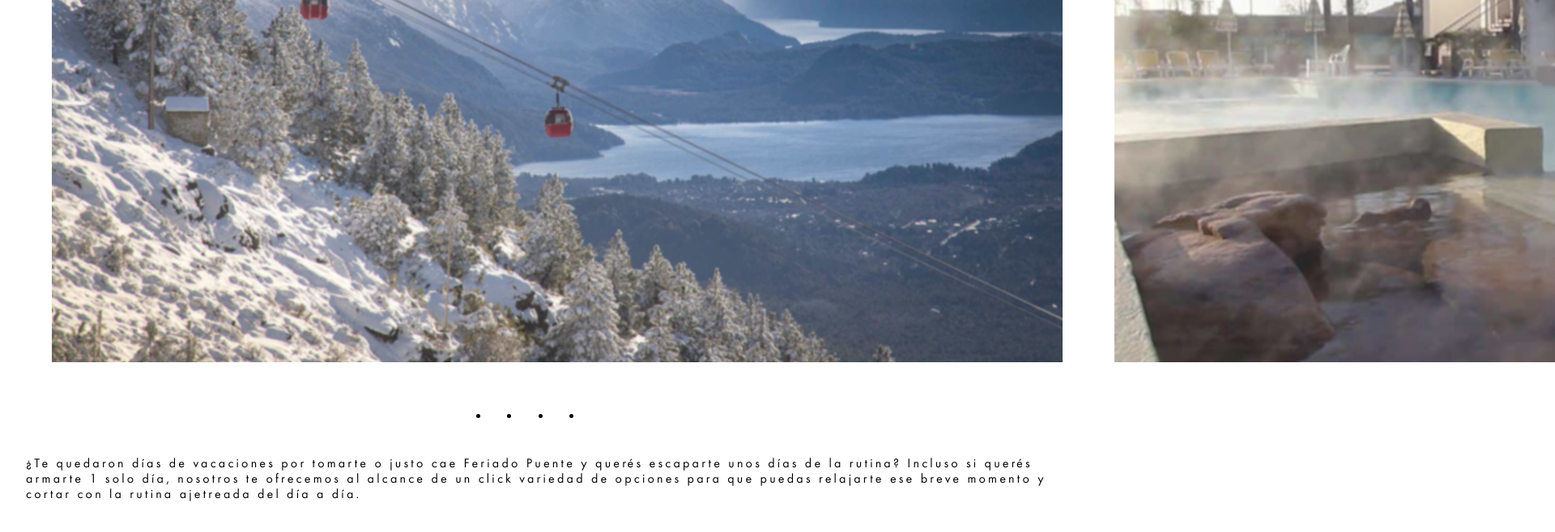
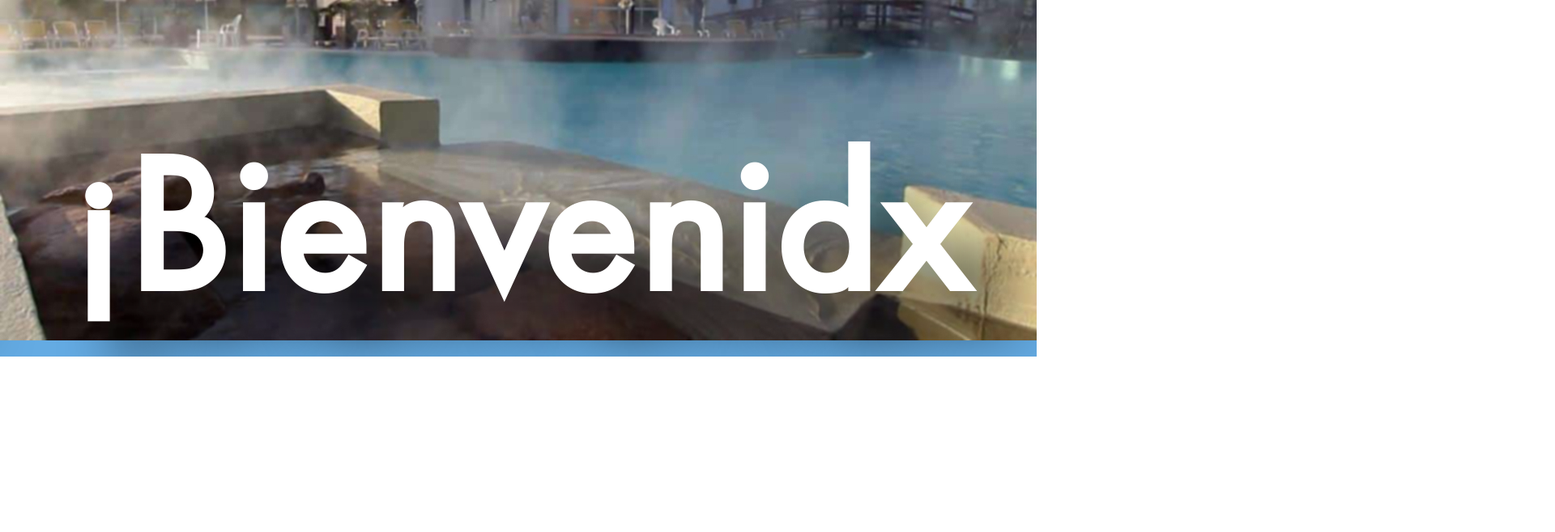
Before and after one commit to Mdiazar22/tuescapadita1, a plain HTML site: page index.html in a window 1280 px wide. Shown: the part 840-1498 px from the top of the page at 81% size, 1920 px wide, since content can reach past the window. After the commit the page ends 1281 px from the top, so only its background shows below. Drawn offline with Linux system fonts and the light colour scheme.

Commit message:
Slider home  estable 90%

```diff
--- a/index.html
+++ b/index.html
@@ -28,21 +28,33 @@
     <!--SECCION HOME-->
 
     <section class="HOME">
-        <div class="carruselhome">
-            <h1 class="bienvenidx">¡Bienvenidx a Tu Escapadita!</h1>
-            <div class="imgcarhome">
-                <img src="CSS/bariloche1.jpg" alt="vista diurna del teleférico del cerro Otto entre los picos nevados de Bariloche">
-                <img src="CSS/termasriohondo.jpg" alt="vista a nivel del piso, al amanecer, de piscina termal en complejo vacacional situado en las Termas de Rio Hondo">
-                <img src="CSS/purmamarca1.jpg" alt="vista diurna en primer plano de cactus y de fondo un pequeño poblado a los pies del Cerro de los 7 Colores">
-                <img src="CSS/mardel1.jpg" alt="vista aerea de las playas y los edificios de Mar del Plata al atardecer">
-            </div>
-            <ul class="posiciondelcarrusel">
-                <li class="puntodeposicion"></li>
-                <li class="puntodeposicion"></li>
-                <li class="puntodeposicion"></li>
-                <li class="puntodeposicion"></li>
+        <div class="slider-box">
+            <ul>
+                <li><img src="CSS/bariloche1.jpg" alt="vista diurna del teleférico del cerro Otto entre los picos nevados de Bariloche">
+                    <div class="textoslider">
+                        <h2>¡Bienvenidx a Tu Escapadita!</h2>
+                        <p>¿Te quedaron días de vacaciones por tomarte o justo cae Feriado Puente y querés escaparte unos días de la rutina? Incluso si querés armarte 1 solo día, nosotros te ofrecemos al alcance de un click variedad de opciones para que puedas relajarte ese breve momento y cortar con la rutina ajetreada del día a día.</p>
+                    </div>
+                </li>
+                <li><img src="CSS/termasriohondo.jpg" alt="vista a nivel del piso, al amanecer, de piscina termal en complejo vacacional situado en las Termas de Rio Hondo">
+                    <div class="textoslider">
+                        <h2>¡Bienvenidx a Tu Escapadita!</h2>
+                        <p>¿Te quedaron días de vacaciones por tomarte o justo cae Feriado Puente y querés escaparte unos días de la rutina? Incluso si querés armarte 1 solo día, nosotros te ofrecemos al alcance de un click variedad de opciones para que puedas relajarte ese breve momento y cortar con la rutina ajetreada del día a día.</p>
+                    </div>
+                </li>
+                <li><img src="CSS/purmamarca1.jpg" alt="vista diurna en primer plano de cactus y de fondo un pequeño poblado a los pies del Cerro de los 7 Colores">
+                    <div class="textoslider">
+                        <h2>¡Bienvenidx a Tu Escapadita!</h2>
+                        <p>¿Te quedaron días de vacaciones por tomarte o justo cae Feriado Puente y querés escaparte unos días de la rutina? Incluso si querés armarte 1 solo día, nosotros te ofrecemos al alcance de un click variedad de opciones para que puedas relajarte ese breve momento y cortar con la rutina ajetreada del día a día.</p>
+                    </div>
+                </li>
+                <li><img src="CSS/mardel1.jpg" alt="vista aerea de las playas y los edificios de Mar del Plata al atardecer">
+                    <div class="textoslider">
+                        <h2>¡Bienvenidx a Tu Escapadita!</h2>
+                        <p>¿Te quedaron días de vacaciones por tomarte o justo cae Feriado Puente y querés escaparte unos días de la rutina? Incluso si querés armarte 1 solo día, nosotros te ofrecemos al alcance de un click variedad de opciones para que puedas relajarte ese breve momento y cortar con la rutina ajetreada del día a día.</p>
+                    </div>
+                </li>
             </ul>
-            <p class="descripcion">¿Te quedaron días de vacaciones por tomarte o justo cae Feriado Puente y querés escaparte unos días de la rutina? Incluso si querés armarte 1 solo día, nosotros te ofrecemos al alcance de un click variedad de opciones para que puedas relajarte ese breve momento y cortar con la rutina ajetreada del día a día.</p>
 
         </div>
     </section>
--- a/style.css
+++ b/style.css
@@ -14,7 +14,7 @@ body{
 a{
     text-decoration: none;
     color: white;
-    text-shadow: .1em .1em .3em black;
+    text-shadow: .2em .2em .3em black;
 }
 
 /*STYLE HEADER*/
@@ -34,7 +34,7 @@ header{
     display: flex;
     align-items: center;
     color: white;
-    font-size: 3em;
+    font-size: 4em;
 }
 
 .logo img{
@@ -46,7 +46,7 @@ header{
 .menu a{
     font-weight: bolder;
     padding-right: 1.7em;
-    font-size: 3.5em;
+    font-size: 4em;
 }
 
 .menu a:hover{
@@ -69,12 +69,12 @@ header{
     min-height: 10em;
     min-width: 30em;
     background-color: #FAAA8F;
-    border-radius: 15px;
-    -webkit-border-radius: 15px;
-    -moz-border-radius: 15px;
-    -ms-border-radius: 15px;
-    -o-border-radius: 15px;
-    box-shadow: 5px 4px 15px black;
+    border-radius: 2em;
+    -webkit-border-radius: 2em;
+    -moz-border-radius: 2em;
+    -ms-border-radius: 2em;
+    -o-border-radius: 2em;
+    box-shadow: 1em 1em 3em black;
 }
 
 .loginbutton{
@@ -90,56 +90,67 @@ header{
 
 /*STYLE HOME*/
 
-.carruselhome{
+.HOME{
+    background-color: #64abe3;
     width: 100%;
-    max-width: 120em;
-    padding: 2em;
+    height: 100%;
+    padding: auto;
+    display: flex;
 }
 
-.imgcarhome{
-    background-color: none;
-    opacity: 85%;
-    border-radius: 20%;
-    width: 400%;
-    display: flex;
-    flex-flow: row nowrap;
-    justify-content: space-between;
-    align-items: center;
-    -webkit-border-radius: 20%;
-    -moz-border-radius: 20%;
-    -ms-border-radius: 20%;
-    -o-border-radius: 20%;
-    transition: all .5s ease;
-    -webkit-transition: all .5s ease;
-    -moz-transition: all .5s ease;
-    -ms-transition: all .5s ease;
-    -o-transition: all .5s ease;
-    transform: translateX(0%);
-    -webkit-transform: translateX(0%);
-    -moz-transform: translateX(0%);
-    -ms-transform: translateX(0%);
-    -o-transform: translateX(0%);
+.slider-box{
+    width: 249em;
+    height: 100%;
+    margin: 1em auto 0;
+    overflow: hidden;
 }
 
-.carruselhome img{
-    width: calc( 100% / 4 - 2em);
-    padding: 2em;
-    min-height: 10vh;
-
+.slider-box ul{
+    display: flex;
+    padding: 0;
+    width: 400%;
+    animation: slide 20s infinite alternate ease-in-out;
+    -webkit-animation: slide 20s infinite alternate ease-in-out;
 }
 
-.posiciondelcarrusel{
+.slider-box li{
     width: 100%;
-    padding: .4em;
-    display: flex;
-    flex-flow: row nowrap;
-    justify-content: center;
-    align-items: center;
+    list-style: none;
+    position: relative;
 }
 
-.puntodeposicion{
-    width: 2em;
-    height: 2em;
-    margin: .2em;
+.textoslider{
+    position: absolute;
+    text-align: center;
+    padding: 0em 1em;
+    top: 20em;
+    color: white;
+}
 
+.textoslider h2{
+    font-size: 15em;
+    margin-bottom: 1em;
+    text-shadow: .2em .2em .3em black;
 }
+
+.textoslider p{
+    font-size: 7em;
+    padding-left: 2em;
+    padding-right: 2em;
+    text-shadow: .1em .1em .2em black;
+}
+
+.slider-box img{
+    width: 100%;
+}
+
+@keyframes slide{
+    0% {margin-left: 0;}
+    20% {margin-left: 0;}
+    25% {margin-left: -100%;}
+    45% {margin-left: -100%;}
+    50% {margin-left: -200%;}
+    70% {margin-left: -200%;}
+    75% {margin-left: -300%;}
+    100% {margin-left: -300%;}
+}
```
